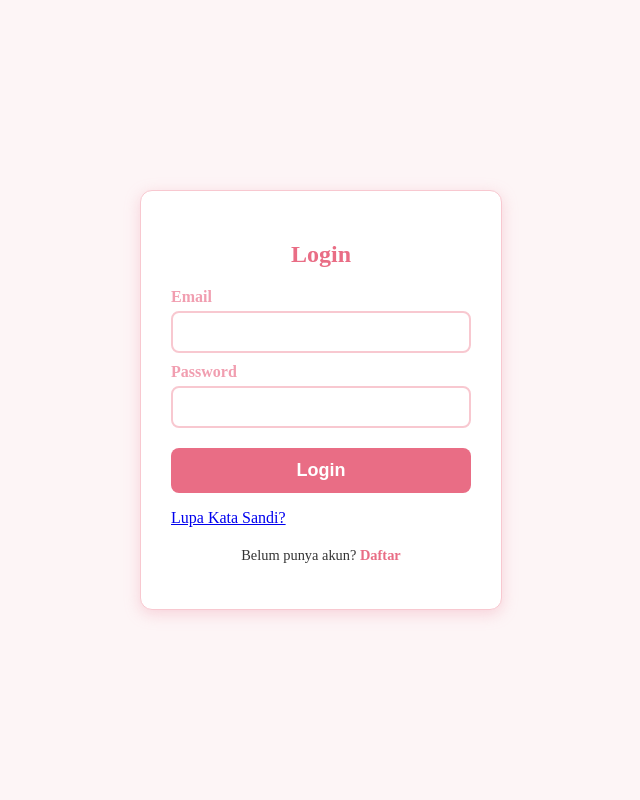
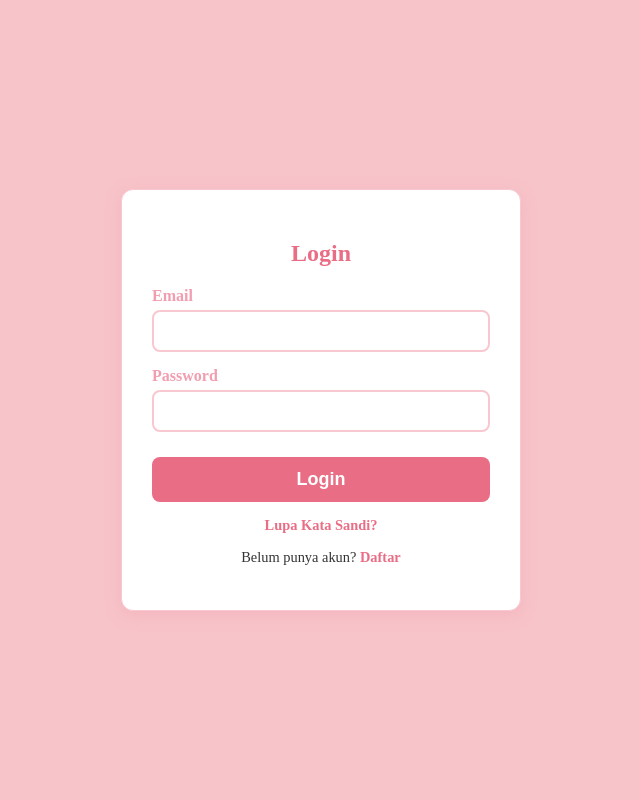
Before and after one commit to qanairen-cell/uas-ksi, a Flask app: page /login in a window 1280 px wide. Shown: the whole page, without its empty margins (319-959 px from the left). Run offline with Flask 3, Linux system fonts and the light colour scheme.

Commit message:
Update login.css

```diff
--- a/static/css/login.css
+++ b/static/css/login.css
@@ -1,18 +1,18 @@
-/* login.css */
+/* login.css (Disesuaikan agar konsisten dengan register.css) */
 
 /* Warna pink soft yang digunakan */
 :root {
-    --soft-pink-bg: #fdf5f6;       /* Latar belakang sangat muda */
-    --light-pink: #f8c8d0;       /* Latar belakang utama/batas */
-    --medium-pink: #f19eb0;      /* Untuk teks/hover */
-    --dark-pink: #e96d85;        /* Untuk tombol/aksi */
+    --soft-pink-bg: #f7c4c9;
+    --light-pink: #f8c8d0;
+    --medium-pink: #f19eb0;
+    --dark-pink: #e96d85;
     --white: #ffffff;
     --dark-text: #333333;
 }
 
 body {
     font-family: 'Times New Roman', Times, serif;
-    background-color: var(--soft-pink-bg); /* Latar belakang halaman yang sangat lembut */
+    background-color: var(--soft-pink-bg);
     display: flex;
     justify-content: center;
     align-items: center;
@@ -21,24 +21,30 @@ body {
 }
 
 h2 {
-    color: var(--dark-pink); /* Judul dengan warna pink yang lebih kuat */
+    color: var(--dark-pink);
     text-align: center;
     margin-bottom: 20px;
 }
 
+/* --- PERUBAHAN DI SINI: Lebar formulir ditingkatkan menjadi 400px --- */
 form {
-    background-color: var(--white); /* Kotak form putih untuk kontras */
+    background-color: var(--white);
     padding: 30px;
     border-radius: 12px;
-    box-shadow: 0 4px 15px rgba(241, 158, 176, 0.4); /* Bayangan lembut pink */
-    width: 300px;
-    border: 1px solid var(--light-pink); /* Garis batas tipis pink */
+    box-shadow: 0 4px 15px rgba(241, 158, 176, 0.4);
+    /* Lebar Disesuaikan */
+    width: 400px;
+    /* Max-width memastikan formulir tidak terlalu besar di layar lebar */
+    max-width: 90%;
+    box-sizing: border-box;
+    border: 1px solid var(--light-pink);
 }
+/* ------------------------------------------------------------------ */
 
 label {
     display: block;
     margin-bottom: 5px;
-    color: var(--medium-pink); /* Label dengan pink sedang */
+    color: var(--medium-pink);
     font-weight: bold;
 }
 
@@ -46,8 +52,8 @@ input[type="email"],
 input[type="password"] {
     width: 100%;
     padding: 10px;
-    margin-bottom: 10px;
-    border: 2px solid var(--light-pink); /* Batas input pink muda */
+    margin-bottom: 15px; /* Sedikit jarak ditambahkan agar lebih lega */
+    border: 2px solid var(--light-pink);
     border-radius: 8px;
     box-sizing: border-box;
     font-size: 16px;
@@ -56,13 +62,13 @@ input[type="password"] {
 
 input[type="email"]:focus,
 input[type="password"]:focus {
-    border-color: var(--dark-pink); /* Fokus input dengan pink yang lebih kuat */
+    border-color: var(--dark-pink);
     outline: none;
 }
 
 button[type="submit"] {
     width: 100%;
-    background-color: var(--dark-pink); /* Tombol pink yang kuat */
+    background-color: var(--dark-pink);
     color: var(--white);
     padding: 12px 20px;
     border: none;
@@ -75,29 +81,50 @@ button[type="submit"] {
 }
 
 button[type="submit"]:hover {
-    background-color: var(--medium-pink); /* Efek hover menjadi pink sedang */
+    background-color: var(--medium-pink);
 }
 
-/* --- PENYESUAIAN UNTUK TAUTAN DAFTAR --- */
-
-.register-link {
-    /* Untuk menengahkan teks dan memberi sedikit jarak dari tombol Login */
+/* Gaya untuk pesan flash (notifikasi) - tidak berubah */
+.flash {
+    padding: 10px;
+    margin-bottom: 15px;
+    border-radius: 8px;
     text-align: center;
-    margin-top: 20px;
-    font-size: 0.9em; /* Teks sedikit lebih kecil */
-    color: var(--dark-text); /* Warna teks biasa */
+    font-weight: bold;
+    font-family: Arial, sans-serif;
 }
 
+.flash.success {
+    background-color: #D4EDDA;
+    color: #155724;
+    border: 1px solid #C3E6CB;
+}
+
+.flash.error, .flash.danger {
+    background-color: #F8D7DA;
+    color: #721C24;
+    border: 1px solid #F5C6CB;
+}
+
+/* Gaya untuk Tautan Tambahan (Lupa Sandi & Daftar) - tidak berubah */
+.forgot-password,
+.register-link {
+    text-align: center;
+    margin-top: 15px;
+    font-size: 0.9em;
+    color: var(--dark-text);
+}
+
+.forgot-password a,
 .register-link a {
-    /* Pengaturan gaya untuk tautan 'Daftar' */
-    color: var(--dark-pink); /* Warna pink yang kuat */
-    text-decoration: none; /* Menghilangkan garis bawah default */
+    color: var(--dark-pink);
+    text-decoration: none;
     font-weight: bold;
     transition: color 0.3s ease;
 }
 
+.forgot-password a:hover,
 .register-link a:hover {
-    /* Efek hover untuk menunjukkan interaksi */
-    color: var(--medium-pink); /* Berubah menjadi pink sedang saat dihover */
-    text-decoration: underline; /* Menambahkan garis bawah saat dihover */
+    color: var(--medium-pink);
+    text-decoration: underline;
 }
```
